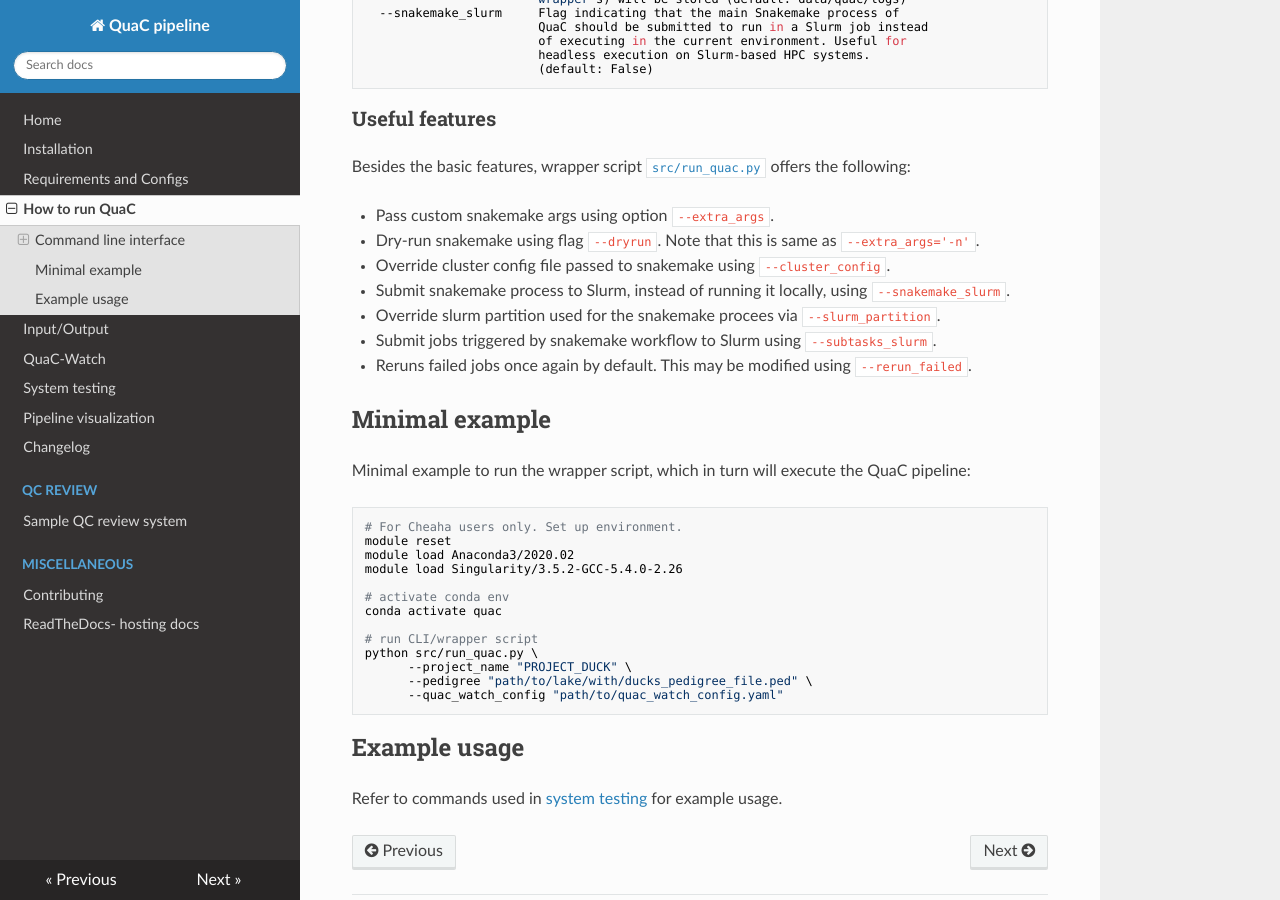
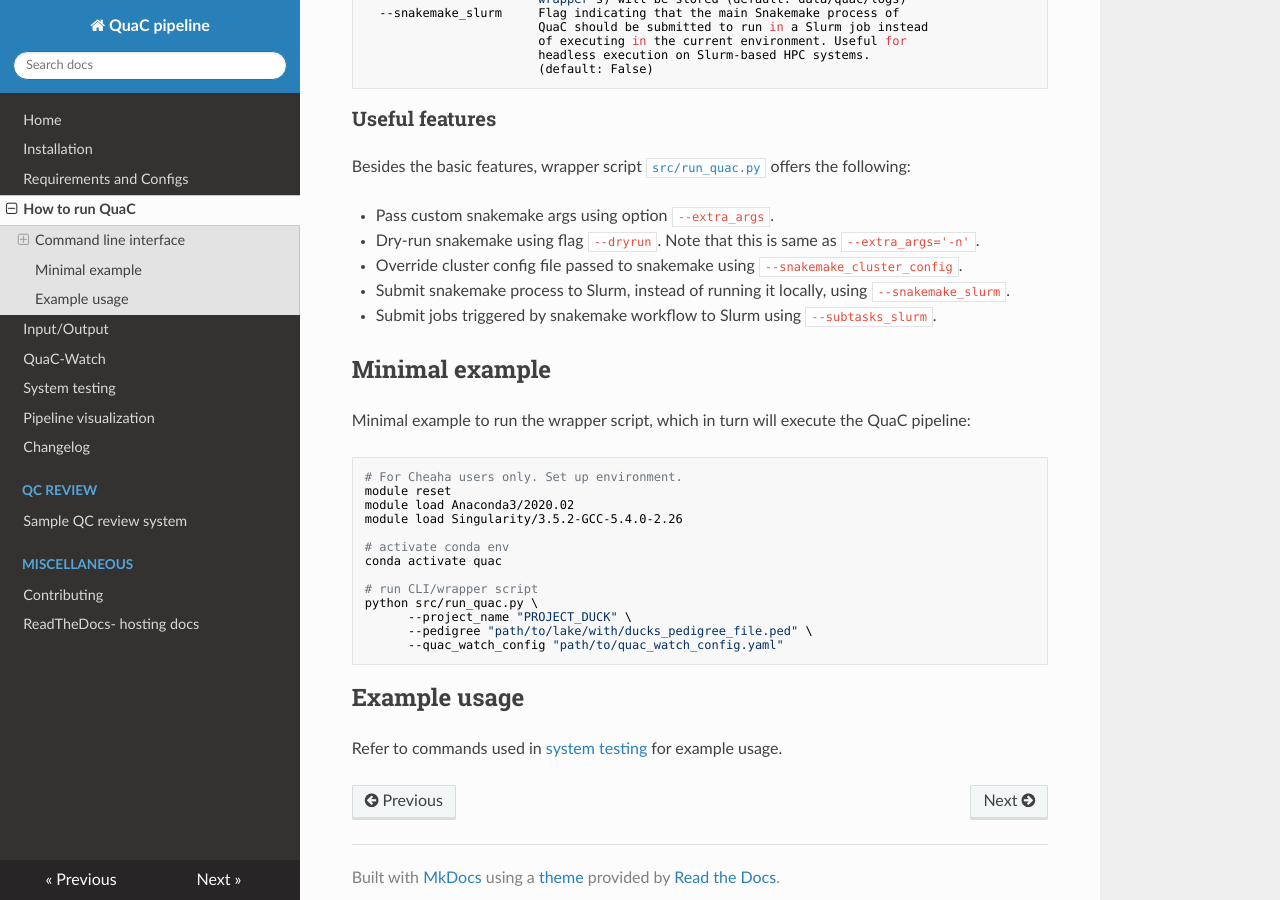
Before and after one commit to uab-cgds-worthey/quac, an MkDocs documentation site: the page built from docs/quac_cli.md, in a window 1280 px wide and 900 px high, scrolled down 1160 px. Built offline with MkDocs 1.6.1, drawn with Linux system fonts in a browser that asks for light colours; nearby versions of some CDN libraries.

Commit message:
removes outdated items in doc

```diff
--- a/docs/quac_cli.md
+++ b/docs/quac_cli.md
@@ -80,11 +80,9 @@ Besides the basic features, wrapper script [`src/run_quac.py`](../src/run_quac.p
 
 - Pass custom snakemake args using option `--extra_args`.
 - Dry-run snakemake using flag `--dryrun`. Note that this is same as `--extra_args='-n'`.
-- Override cluster config file passed to snakemake using `--cluster_config`.
+- Override cluster config file passed to snakemake using `--snakemake_cluster_config`.
 - Submit snakemake process to Slurm, instead of running it locally, using `--snakemake_slurm`.
-- Override slurm partition used for the snakemake procees via `--slurm_partition`.
 - Submit jobs triggered by snakemake workflow to Slurm using `--subtasks_slurm`.
-- Reruns failed jobs once again by default. This may be modified using `--rerun_failed`.
 
 ## Minimal example
 
```
Also changed, not shown: docs/reqts_configs.md (+0 -1 lines), 1 other file.
